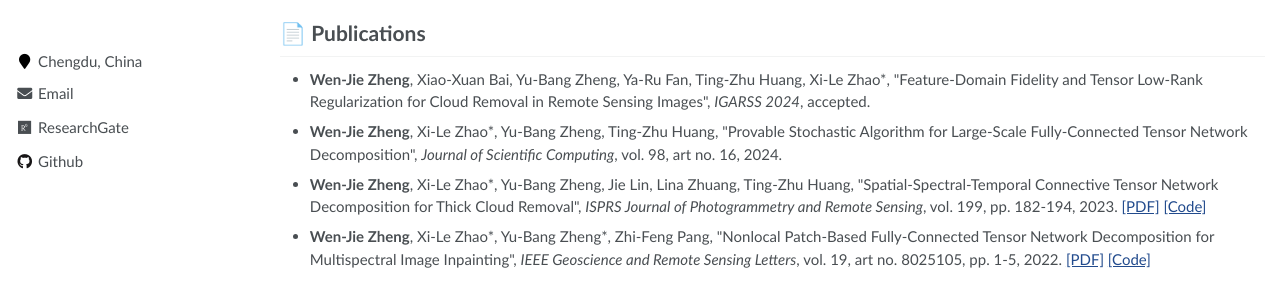
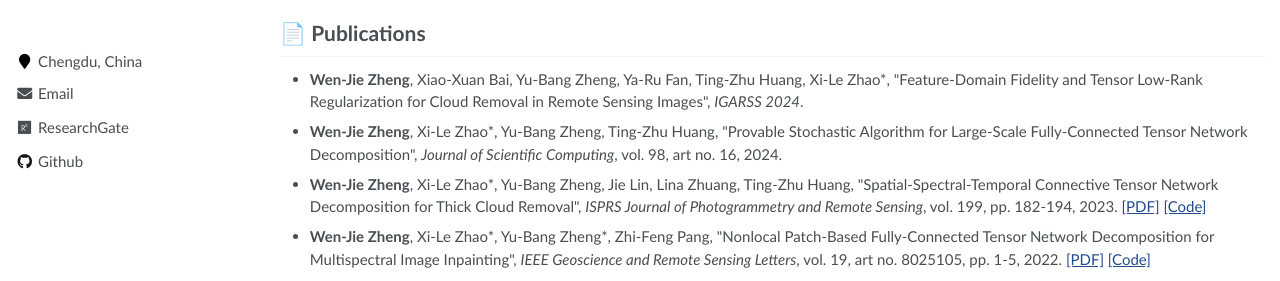
Before and after one commit to wjz1355/wjz1355.github.io, a Jekyll site: the page built from pages/about.md, in a window 1280 px wide and 900 px high. Shown: the part 423-704 px from the top of the window. Built offline with Jekyll 4.4.1, drawn with Linux system fonts in a browser that asks for light colours; a script that is not in the unit is left out.

Commit message:
Update about.md

```diff
--- a/pages/about.md
+++ b/pages/about.md
@@ -37,7 +37,7 @@ My current research interests include tensor modeling and computing, tensor lear
 
 # 📄 Publications
 
-- **Wen-Jie Zheng**, Xiao-Xuan Bai, Yu-Bang Zheng, Ya-Ru Fan, Ting-Zhu Huang,  Xi-Le Zhao\*, \"Feature-Domain Fidelity and Tensor Low-Rank Regularization for Cloud Removal in Remote Sensing Images\", _IGARSS 2024_, accepted.
+- **Wen-Jie Zheng**, Xiao-Xuan Bai, Yu-Bang Zheng, Ya-Ru Fan, Ting-Zhu Huang,  Xi-Le Zhao\*, \"Feature-Domain Fidelity and Tensor Low-Rank Regularization for Cloud Removal in Remote Sensing Images\", _IGARSS 2024_.
 
 - **Wen-Jie Zheng**, Xi-Le Zhao\*, Yu-Bang Zheng, Ting-Zhu Huang, \"Provable Stochastic Algorithm for Large-Scale Fully-Connected Tensor Network Decomposition\", _Journal of Scientific Computing_, vol. 98, art no. 16, 2024.
 
```
